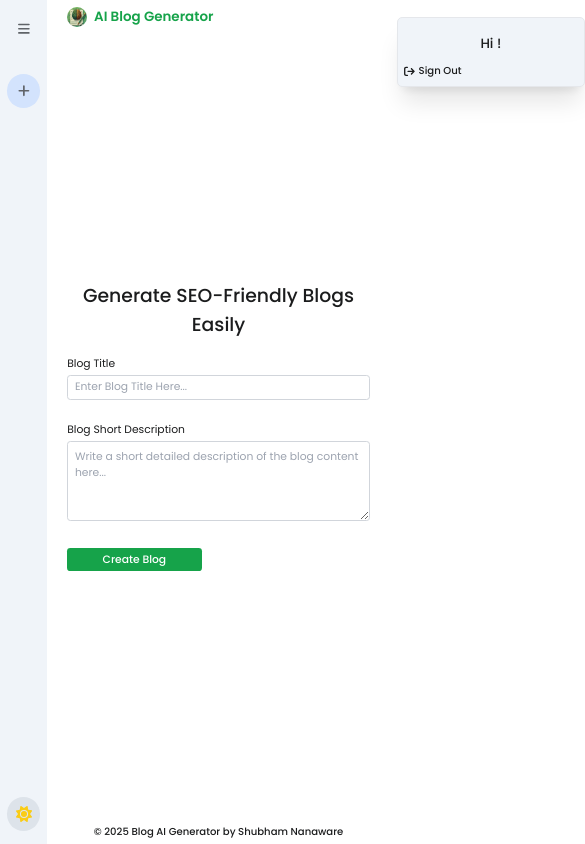
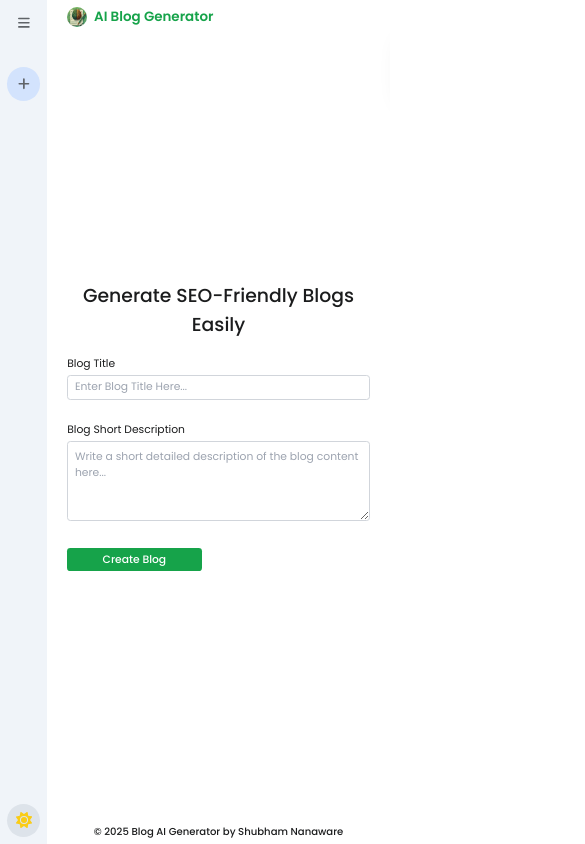
Before and after one commit to Shubhamsrmn/blog-post-generator, a Next.js app: page /users/dashboard in a window 390 px wide. Shown: the whole page, 585 px wide, since content can reach past the window. Built offline with nearby package versions, Linux system fonts and the light colour scheme; no server answers.

Commit message:
sidebar for mobile made it responsive

```diff
--- a/src/app/(pages)/loading.tsx
+++ b/src/app/(pages)/loading.tsx
@@ -3,7 +3,7 @@ import { FontAwesomeIcon } from "@fortawesome/react-fontawesome";
 import { faBrain } from "@fortawesome/free-solid-svg-icons/faBrain";
 function Loading() {
   return (
-    <div className="flex flex-col items-center justify-center gap-24 h-screen">
+    <div className="bg-background flex flex-col items-center justify-center gap-24 h-screen">
       <p className="text-[4.2rem] font-semibold text-green-600">
         AI Blog Generator
       </p>
--- a/src/app/(pages)/users/layout.tsx
+++ b/src/app/(pages)/users/layout.tsx
@@ -9,12 +9,12 @@ export default function UserLayout({
   children: React.ReactNode;
 }>) {
   return (
-    <div className="flex">
+    <div className="flex min-h-screen overflow-x-hidden">
       <ToastContainer autoClose={4000} />
       <Sidebar>
         <RecentBlogsList />
       </Sidebar>
-      <div className="bg-secbackground relative flex-1 text-blackText flex flex-col justify-between transition-colors duration-300 ease-in-out">
+      <div className="bg-secbackground flex-1 text-blackText flex flex-col justify-between transition-colors duration-300 ease-in-out">
         <Navbar />
         <div className="py-4 px-12">{children}</div>
 
--- a/src/app/api/users/route.ts
+++ b/src/app/api/users/route.ts
@@ -14,7 +14,7 @@ export async function POST(req: NextRequest) {
     }
     let user = await User.findOne({ email });
     if (!user) {
-      user = await User.create({ name, email });
+      user = await User.create({ name, email, token: 10 });
     }
     return NextResponse.json(user, { status: 200 });
   } catch (error) {
--- a/src/app/layout.tsx
+++ b/src/app/layout.tsx
@@ -22,9 +22,7 @@ export default function RootLayout({
 }>) {
   return (
     <html lang="en">
-      <body className={`${font.className} antialiased overflow-x-hidden`}>
-        {children}
-      </body>
+      <body className={`${font.className} antialiased`}>{children}</body>
     </html>
   );
 }
--- a/src/components/sidebar/Sidebar.tsx
+++ b/src/components/sidebar/Sidebar.tsx
@@ -27,9 +27,9 @@ const Sidebar: React.FC<props> = ({ children }) => {
 
   return (
     <div
-      className={`bg-background h-screen sticky top-0 px-4 py-8 text-grayText transition-width duration-300 ease-in-out flex flex-col justify-between gap-y-16 ${
+      className={`bg-background top-0 px-4 py-4 text-grayText transition-width duration-300 ease-in-out flex flex-col justify-between gap-y-16 h-screen ${
         sidebar === 1 ? "w-[25rem]" : sidebar === 0 ? "w-[7rem]" : ""
-      } z-10`}
+      } z-20 ${width <= 600 && sidebar === 1 ? "fixed" : "sticky"}`}
     >
       <div className="space-y-16">
         <button
--- a/src/utils/db/models/user.model.ts
+++ b/src/utils/db/models/user.model.ts
@@ -17,7 +17,6 @@ const UserSchema = new mongoose.Schema(
     token: {
       type: Number,
       required: true,
-      default: 10,
       min: 0,
     },
   },
```
